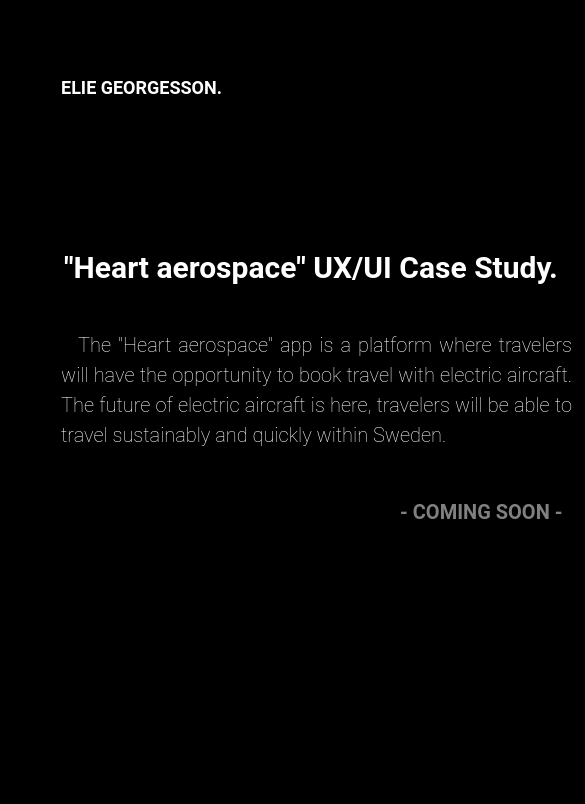
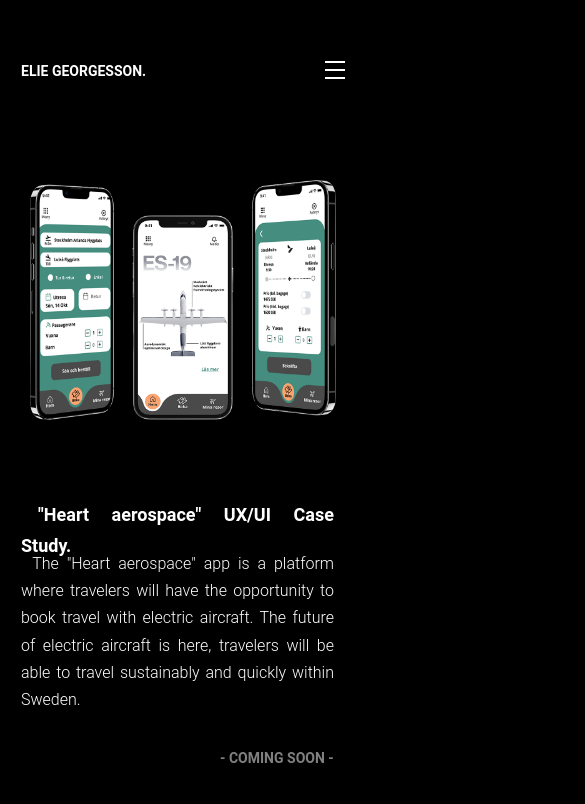
Before and after one commit to ElieGeorgesson/Mediaqueries, a plain HTML site: page Casestudy.html in a window 390 px wide. Shown: the top 804 px of the page, 585 px wide, since content can reach past the window. Drawn offline with Linux system fonts and the light colour scheme.

Commit message:
Case study

```diff
--- a/Casestudy.html
+++ b/Casestudy.html
@@ -20,12 +20,14 @@
     </div>
     <!-- <div>-taggen som en behållare för HTML element med span class och a href för att kunna gå tillbacka till startsidan när man trycker på ELIE GEORGESSON.-->
 
-    <nav>
+        <div class="navigationbar">
+            <nav>
         <a href="Casestudy.html" style="color:#e0b445;">Case Study</a>
         <!-- Jag har använt style för att hjälpa användaren att veta på vilken sida finns dem. -->
         <a href="Aboutme.html">About me</a>
         <a href="Contactme.html">Contact me</a>
     </nav>
+</div>
 
     <div>
         <h1 id="heartaerospaceuxuicasestudy">"Heart aerospace" UX/UI Case Study.</h1>
@@ -44,7 +46,22 @@
         <img id="mockup" src="Image/Mockup.png" alt="Iphone mockup">
     </div>
 
+<!-- navigation bar för mobil -->
 
+<input type="checkbox" id="active">
+<label for="active" class="menu-btn" ><span></span> </label>
+<label for="active" class="close"></label>
+
+<div class="wrapper">
+
+<ul>
+
+<li><a href="Casestudy.html">Case Study</a></li>
+<li><a href="Aboutme.html">About me</a></li>
+<li><a href="Contactme.html">Contact me</a></li>
+
+</ul>
+</div>
     </head>
 
 
--- a/style.css
+++ b/style.css
@@ -213,6 +213,22 @@ a:hover {
   color: white;
   margin: auto;
 }
+/* Media Query for Mobile Devices */
+@media  (max-width: 480px) {
+  div.eliegeorgesson2 {
+    position: absolute;
+    width: 144px;
+    height: 20px;
+    left: 21px;
+    top: 60px;
+    font-family: Roboto;
+    font-style: normal;
+    font-weight: bold;
+    font-size: 14px;
+    line-height: 20px;
+
+}
+}
 
 .link {
   position: absolute;
@@ -239,6 +255,25 @@ a:hover {
   margin: auto;
 
 }
+/* Media Query for Mobile Devices for a*/
+@media  (max-width: 480px) {
+  #heartaerospaceuxuicasestudy {
+
+    position: absolute;
+    left: 21px;
+    width: 313px;
+    height: 31px;
+    font-family: Roboto;
+    font-style: normal;
+    font-weight: bold;
+    font-size: 18px;
+    line-height: 170.19%;
+    text-align: justify;
+    text-indent: 17px;
+    top: 500px;
+    color: #FFFFFF;
+  }
+}
 
 #casestudydesciption {
   color: white;
@@ -257,6 +292,25 @@ a:hover {
   margin: auto;
 
 }
+/* Media Query for Mobile Devices for a*/
+@media(max-width: 480px) {
+  #casestudydesciption {
+    position: absolute;
+    width: 313px;
+    height: 149px;
+    left: 21px;
+    font-family: Roboto;
+    font-style: normal;
+    font-weight: 300;
+    font-size: 16px;
+    line-height: 170.19%;
+    text-indent: 11.1498px;
+    top: 550px;
+    color: #FFFFFF;
+
+  }
+}
+
 
 #commingsoon {
   color: white;
@@ -273,7 +327,24 @@ a:hover {
   margin: auto;
 
 }
+/* Media Query for Mobile Devices for a*/
+@media(max-width: 480px) {
+  #commingsoon {
+  color: rgb(255, 255, 255);
+  opacity: 0.5;
+  position: absolute;
+  width: 125px;
+  height: 51px;
+  left: 220px;
+  top:750px;
+  font-family: Roboto;
+  font-style: normal;
+  font-weight: bold;
+  font-size: 14px;
+  margin: auto;
 
+  }
+}
 #mockup {
   position: absolute;
   width: 500px;
@@ -282,6 +353,19 @@ a:hover {
   top: 180px;
   margin: auto;
 }
+
+/* Media Query for Mobile Devices for a*/
+@media(max-width: 480px) {
+  #mockup {
+    position: absolute;
+    width: 306px;
+    height: 240px;
+    left: 30px;
+    top: 180px;
+
+  }
+}
+
 
 
 #Hey-Im-Elie {
```
Also changed, not shown: Aboutme.html (+19 -1 lines), Contactme.html (+20 -1 lines).
